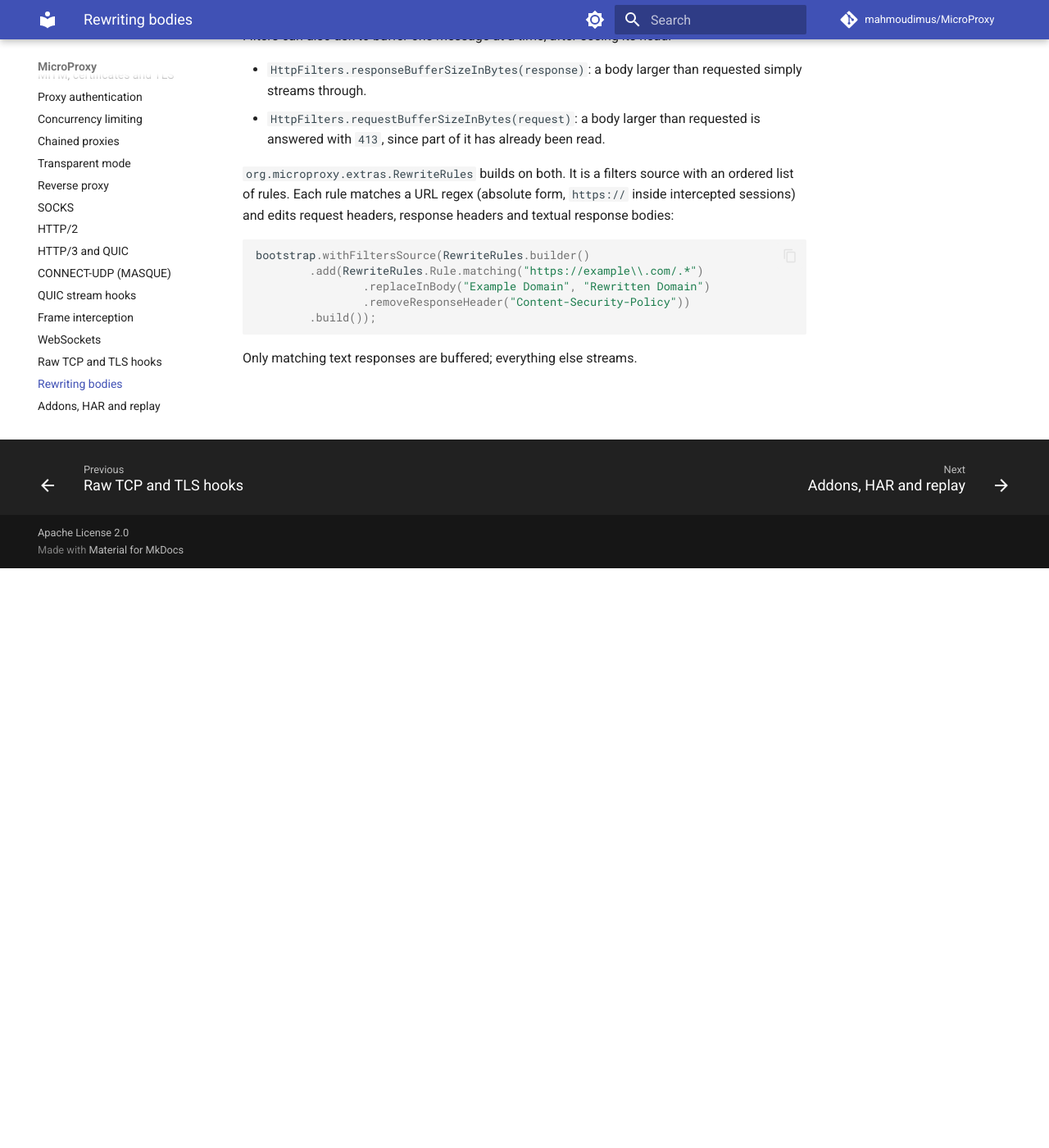
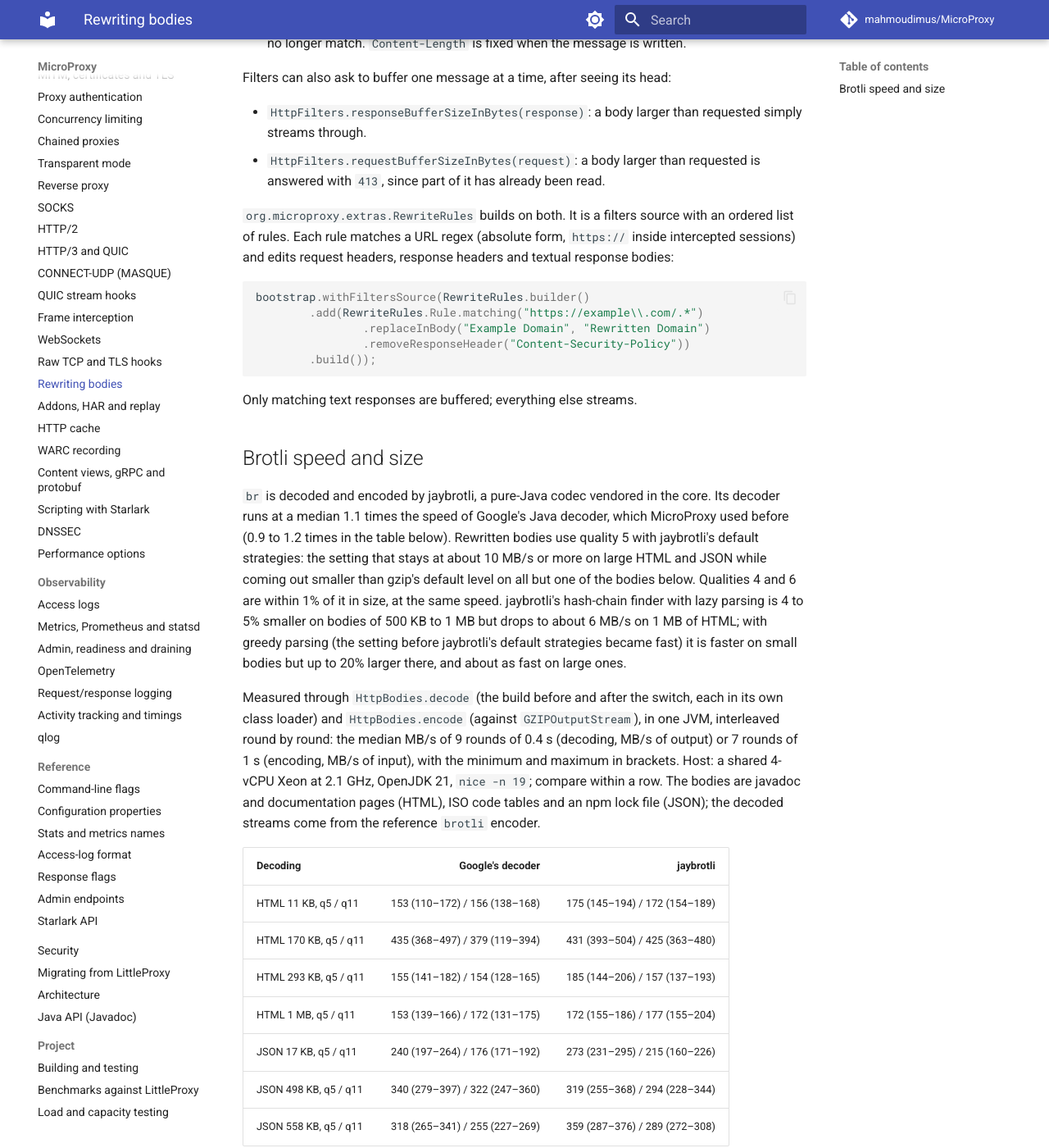
Before and after one commit to mahmoudimus/MicroProxy, an MkDocs documentation site: the page built from docs/guides/rewriting-bodies.md, in a window 1280 px wide and 1400 px high, scrolled down 707 px. Shown: the whole window at 82% size. Built offline with MkDocs 1.6.1 and Material for MkDocs 9.7.7, drawn with Linux system fonts in a browser that asks for light colours; comment, search, counter and statistics services are not loaded; some of the changed text lies outside the part shown.

Commit message:
docs: Brotli stream bounds, and its measured speed and size
Rewriting bodies says that a br body must be exactly one Brotli stream
(bytes after it, or a command past its meta-block, are "corrupt brotli
data"), that rewritten bodies use quality 5 with jaybrotli's default
strategies, and gains a "Brotli speed and size" section: decoding against
Google's Java decoder, encoding against gzip -6, the alternatives that were
measured and why they were not chosen, and how it was measured. The
security page lists the stricter Brotli decoding among the body limits;
building and testing mentions the malformed-stream tests. docs/llms.txt
needs no change.

````diff
--- a/docs/guides/rewriting-bodies.md
+++ b/docs/guides/rewriting-bodies.md
@@ -9,7 +9,10 @@
 - **Decoding:** gzip, x-gzip, deflate (zlib-wrapped or raw), `br` (Brotli, through a vendored
   copy of the pure-Java codec [jaybrotli](https://github.com/mahmoudimus/jaybrotli)) and, when
   `zstd-decoder` is on the class path, `zstd`. Decoding is capped at 64 MiB by default to defuse
-  compression bombs; the Brotli decoder stops before writing past the cap. `canDecode` reports
+  compression bombs; the Brotli decoder stops before writing past the cap. A `br` body must be
+  exactly one Brotli stream: as in the reference decoder, a command that runs past the end of its
+  meta-block, or any byte after the end of the stream, is an `IOException` ("corrupt brotli
+  data"), so the proxy and the client never disagree about where a body ends. `canDecode` reports
   codings that can't be decoded, such as the dictionary codings `dcb` and `dcz`.
 - **Negotiation:** `restrictAcceptEncoding(request)` trims a request's `Accept-Encoding` to the
   codings above (keeping q-values), so the server never picks one the proxy can't read.
@@ -17,8 +20,8 @@
 - **Charset:** taken from the *response's* `Content-Type`, defaulting to UTF-8.
 - **Rewriting:** the original coding is re-applied, Brotli included, except that zstd is
   re-encoded as gzip because there is no pure-Java encoder for it. Brotli is written at quality 5
-  (`HttpBodies.BROTLI_QUALITY`) with jaybrotli's hash-chain match finder and greedy parsing:
-  about the size of gzip's default level, at roughly 10 to 40 MB/s. `ETag`/`Content-MD5` are
+  (`HttpBodies.BROTLI_QUALITY`) with jaybrotli's default strategies, in the smallest window that
+  spans the body (see [Brotli speed and size](#brotli-speed-and-size)). `ETag`/`Content-MD5` are
   dropped because they no longer match. `Content-Length` is fixed when the message is written.
 
 Filters can also ask to buffer one message at a time, after seeing its head:
@@ -41,3 +44,46 @@
 ```
 
 Only matching text responses are buffered; everything else streams.
+
+## Brotli speed and size
+
+`br` is decoded and encoded by jaybrotli, a pure-Java codec vendored in the core. Its decoder runs
+at a median 1.1 times the speed of Google's Java decoder, which MicroProxy used before (0.9 to 1.2
+times in the table below). Rewritten bodies use quality 5 with jaybrotli's default strategies: the
+setting that stays at about 10 MB/s or more on large HTML and JSON while coming out smaller than
+gzip's default level on all but one of the bodies below. Qualities 4 and 6 are within 1% of it in
+size, at the same speed. jaybrotli's hash-chain finder with lazy parsing is 4 to 5% smaller on
+bodies of 500 KB to 1 MB but drops to about 6 MB/s on 1 MB of HTML; with greedy parsing (the setting
+before jaybrotli's default strategies became fast) it is faster on small bodies but up to 20% larger
+there, and about as fast on large ones.
+
+Measured through `HttpBodies.decode` (the build before and after the switch, each in its own class
+loader) and `HttpBodies.encode` (against `GZIPOutputStream`), in one JVM, interleaved round by
+round: the median MB/s of 9 rounds of 0.4 s (decoding, MB/s of
+output) or 7 rounds of 1 s (encoding, MB/s of input), with the minimum and maximum in brackets.
+Host: a shared 4-vCPU Xeon at 2.1 GHz, OpenJDK 21, `nice -n 19`; compare within a row. The
+bodies are javadoc and documentation pages (HTML), ISO code tables and an npm lock file (JSON);
+the decoded streams come from the reference `brotli` encoder.
+
+| Decoding | Google's decoder | jaybrotli |
+|---|---:|---:|
+| HTML 11 KB, q5 / q11 | 153 (110–172) / 156 (138–168) | 175 (145–194) / 172 (154–189) |
+| HTML 170 KB, q5 / q11 | 435 (368–497) / 379 (119–394) | 431 (393–504) / 425 (363–480) |
+| HTML 293 KB, q5 / q11 | 155 (141–182) / 154 (128–165) | 185 (144–206) / 157 (137–193) |
+| HTML 1 MB, q5 / q11 | 153 (139–166) / 172 (131–175) | 172 (155–186) / 177 (155–204) |
+| JSON 17 KB, q5 / q11 | 240 (197–264) / 176 (171–192) | 273 (231–295) / 215 (160–226) |
+| JSON 498 KB, q5 / q11 | 340 (279–397) / 322 (247–360) | 319 (255–368) / 294 (228–344) |
+| JSON 558 KB, q5 / q11 | 318 (265–341) / 255 (227–269) | 359 (287–376) / 289 (272–308) |
+
+| Encoding | gzip -6 size | `br` size | gzip -6 MB/s | `br` MB/s |
+|---|---:|---:|---:|---:|
+| HTML 11 KB | 3,280 | 2,842 (−13%) | 51 (35–54) | 12 (11–12) |
+| HTML 170 KB | 14,343 | 13,093 (−9%) | 87 (75–92) | 35 (33–40) |
+| HTML 293 KB | 79,369 | 77,515 (−2%) | 23 (21–25) | 9.5 (8.8–10.8) |
+| HTML 1 MB | 264,641 | 260,475 (−2%) | 29 (27–30) | 11 (10–11) |
+| JSON 17 KB | 2,956 | 2,918 (−1%) | 120 (100–136) | 24 (23–27) |
+| JSON 498 KB | 60,190 | 61,098 (+2%) | 76 (64–79) | 22 (22–25) |
+| JSON 558 KB | 102,506 | 92,590 (−10%) | 63 (59–67) | 18 (17–20) |
+
+gzip stays the faster encoder, by 2.4 to 5 times; Brotli is kept because the client asked for it,
+and at this setting encoding costs at most about a millisecond per 10 KB of body.
````
Also changed, not shown: docs/project/building-and-testing.md (+2 -2 lines), docs/security.md (+1 -1 lines).
